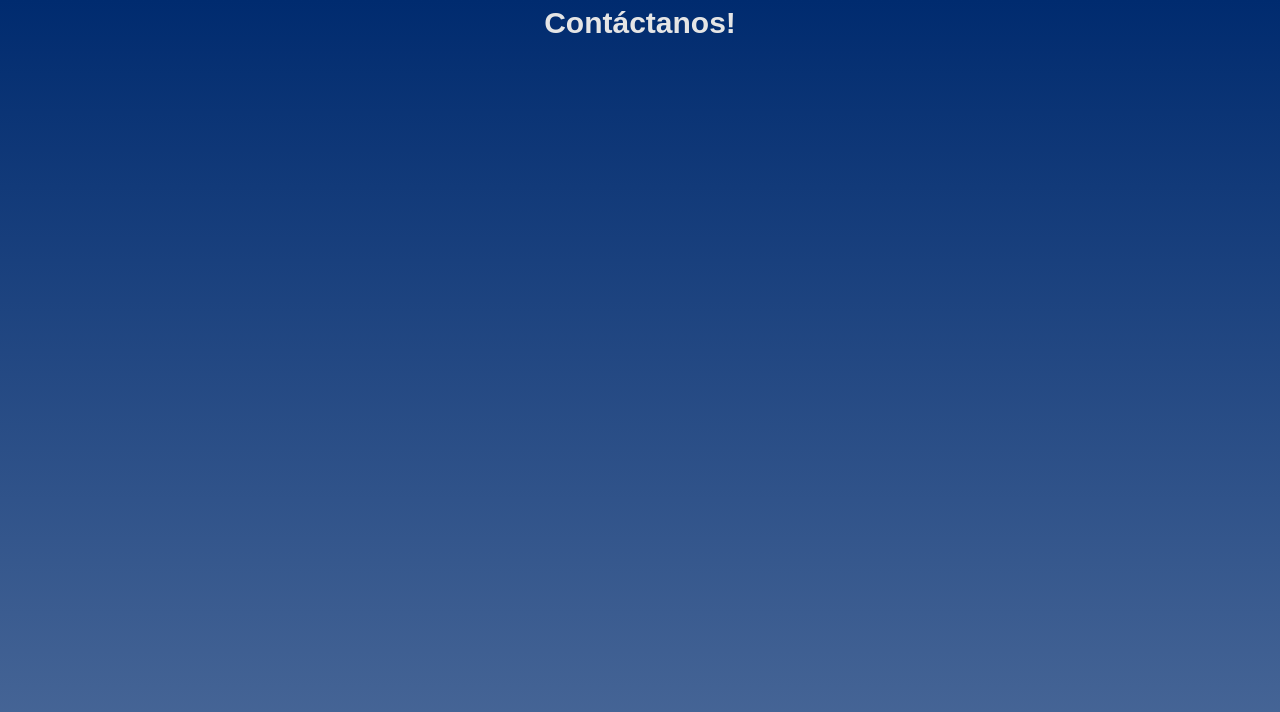
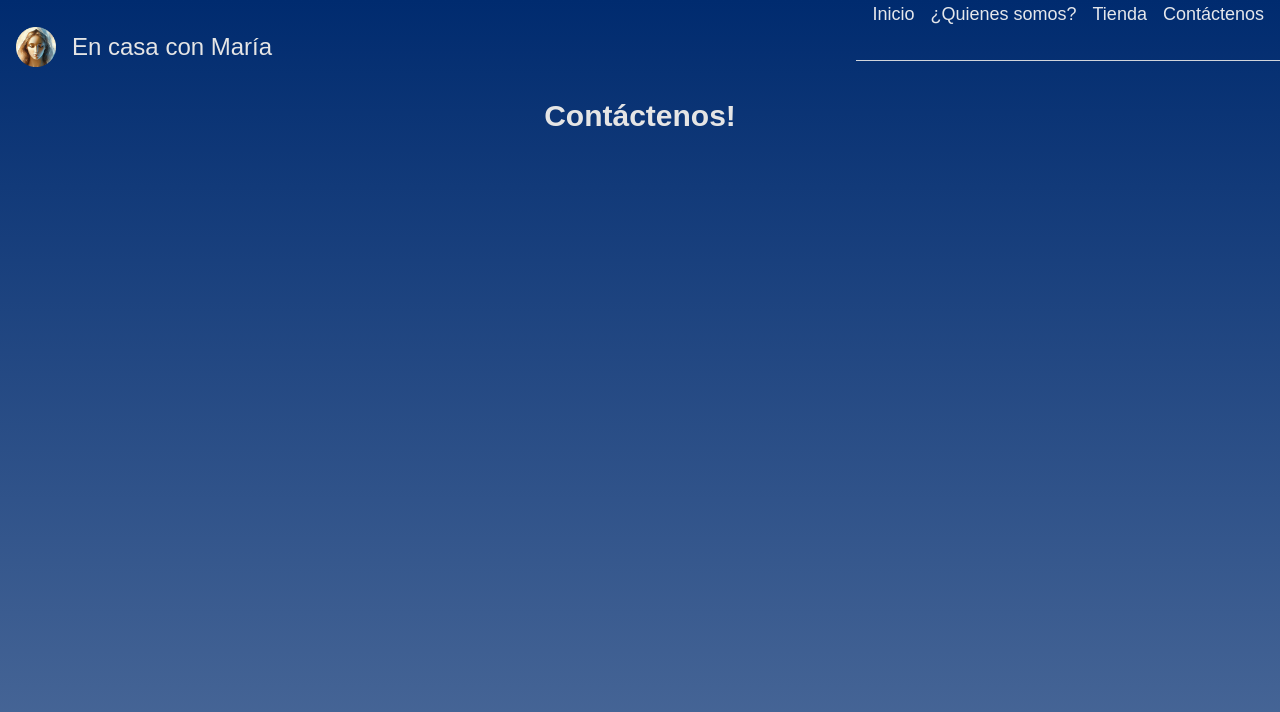
Before and after one commit to BrRoman/encasaconmaria, a Next.js app: page /contact in a window 1280 px wide. Shown: the top 712 px of the page. Built offline with nearby package versions, Linux system fonts and the light colour scheme.

Commit message:
Contact and products: menu added.

```diff
--- a/src/app/contact/page.tsx
+++ b/src/app/contact/page.tsx
@@ -1,7 +1,13 @@
+import Menu from "../components/Menu";
+
 export default function Contact() {
   return (
-    <div id="contact">
-      <h1>Contáctanos!</h1>
-    </div>
+    <>
+      <Menu />
+
+      <div id="contact">
+        <h1>Contáctenos!</h1>
+      </div>
+    </>
   );
 }
--- a/src/app/products/page.tsx
+++ b/src/app/products/page.tsx
@@ -1,7 +1,13 @@
+import Menu from "../components/Menu";
+
 export default function Products() {
   return (
-    <div id="products">
-      <h1>Nuestros productos</h1>
-    </div>
+    <>
+      <Menu />
+
+      <div id="products">
+        <h1>Nuestros productos</h1>
+      </div>
+    </>
   );
 }
```
